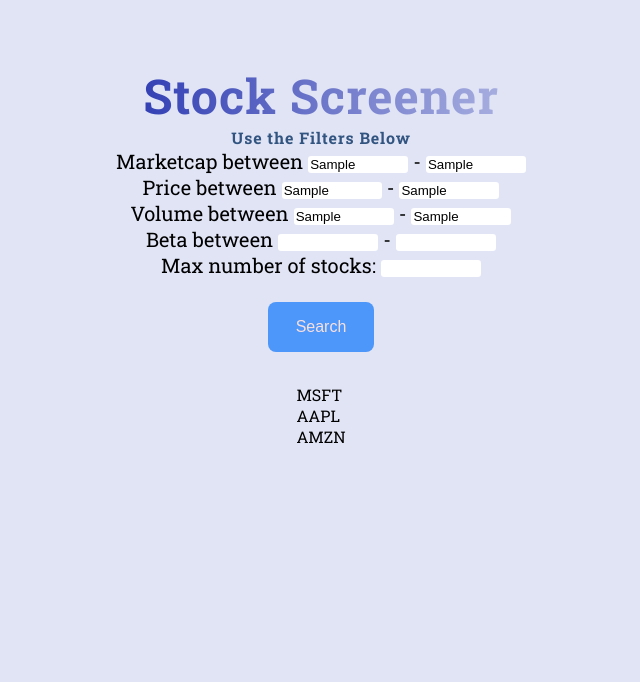
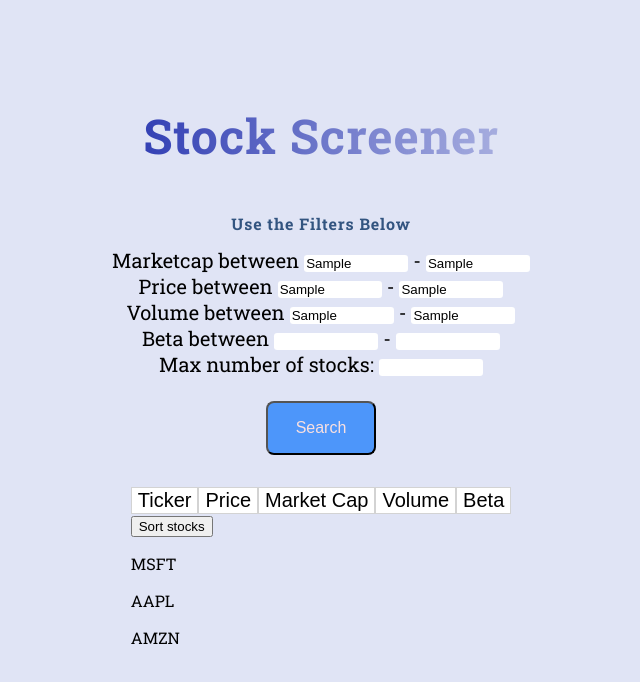
Before and after one commit to nickpraschma/Stock-Screener, a React (Create React App) app: page / in a window 1280 px wide. Both pictures are taken after typing "Sample", "Sample", "Sample", "Sample", "Sample", "Sample" into the empty fields and a click on the button "Search". Shown: the top 682 px of the page, without its empty margins (319-959 px from the left). Built offline with nearby package versions, Linux system fonts and the light colour scheme.

Commit message:
Add top bar and fix form

```diff
--- a/src/App.css
+++ b/src/App.css
@@ -1,11 +1,5 @@
 @import url("https://fonts.googleapis.com/css?family=Roboto+Slab:100,300,400,700");
 @import url("https://fonts.googleapis.com/css?family=Raleway:300,300i,400,400i,500,500i,600,600i,700,700i,800,800i,900,900i");
-
-* {
-  margin: 0;
-  border: 0;
-  box-sizing: border-box;
-}
 
 :root {
   --font-roboto: "Roboto Slab", serif;
@@ -83,6 +77,15 @@ span {
 input {
   border-radius: 0.2rem;
   width: 100px;
+  border: 0;
+}
+
+.topBarButton {
+  background-color: white;
+  border: 1px, solid, lightgrey;
+  font-size: 20px;
+  padding: 14px, 28px;
+  cursor: pointer;
 }
 
 /* .search input {
--- a/src/App.js
+++ b/src/App.js
@@ -1,20 +1,11 @@
 import { useState, useEffect } from 'react';
-
-import MovieCard from './MovieCard'
 import './App.css'
-import SearchIcon from './search.svg'
 import UserForm from './components/UserForm';
 import Stock from './components/Stock';
+import TopBar from './components/TopBar';
 
 const API_URL = 'http://www.omdbapi.com?apikey=5dad54a6'
 
-// const movie1 = {
-//     "Title": "The Amazing Spiderman T4 Premiere Special",
-//     "Year": "2012",
-//     "imdbID": "tt2233044",
-//     "Type": "movie",
-//     "Poster": "N/A"
-// }
 
 const fakeStocks = [
     {
@@ -56,18 +47,31 @@ const fakeStocks = [
 ]
 
 const App = () => {
-    // const [movies, setMovies] = useState([]);
     const [stocks, setStocks] = useState([]);
+
+    useEffect(() => {
+        console.log("Stocks changed");
+    }, [stocks])
 
     const searchStocks = async (filters) => {
         console.log(filters);
 
+
         // SEND API REQUEST HERE
-
         // After API request is done, render the stocks to the user
+        // Need to replace fakeStocks with real stocks from API
         setStocks(fakeStocks);
     }
 
+    // Sorts stocks alphabetically by symbol using built-in sorting algorithm
+    const sortStocks = () => {
+        let currentStocks = [...stocks];
+        currentStocks.sort((a, b) => a.symbol.localeCompare(b.symbol));
+        setStocks(currentStocks);
+    }
+
+
+    // Keep this as reference until we get the API to work
     // const searchMovies = async (title) => {
     //     const response = await fetch(`${API_URL}&s=${title}`)
     //     const data = await response.json()
@@ -75,18 +79,15 @@ const App = () => {
     //     setMovies(data.Search)
     // }
 
-    // useEffect(() => {
-    //     searchMovies('Spiderman')
-    // }, [])
-
     return (
         <div className="app">
             <h1>Stock Screener</h1>
             <h2>Use the Filters Below</h2>
             <UserForm searchStocks={searchStocks}/>
-            {
-                stocks.length > 0 &&
+            {stocks.length > 0 &&
                 <div>
+                    <TopBar />
+                    <button onClick={sortStocks}>Sort stocks</button>
                     {stocks.map((stock) => (
                         <Stock stock={stock}/>
                     ))}
--- /dev/null
+++ b/src/components/TopBar.js
@@ -0,0 +1,13 @@
+const TopBar = () => {
+    return (
+        <div>
+            <button className="topBarButton">Ticker</button>
+            <button className="topBarButton">Price</button>
+            <button className="topBarButton">Market Cap</button>
+            <button className="topBarButton">Volume</button>
+            <button className="topBarButton">Beta</button>
+        </div>
+    )
+}
+
+export default TopBar
--- a/src/components/UserForm.js
+++ b/src/components/UserForm.js
@@ -55,30 +55,30 @@ const UserForm = ({ searchStocks }) => {
                 <div>
                     <span>Marketcap </span>
                     <span>between </span>
+                    <input name="marketCapMoreThan" type="text" value={marketCapMoreThan} onChange={handleChange} />
+                    <span> - </span>
                     <input name="marketCapLowerThan" type="text" value={marketCapLowerThan} onChange={handleChange} />
-                    <span> - </span>
-                    <input name="marketCapMoreThan" type="text" value={marketCapMoreThan} onChange={handleChange} />
                 </div>
                 <div>
                     <span>Price </span>
                     <span>between </span>
+                    <input name="priceMoreThan" type="text" value={priceMoreThan} onChange={handleChange} />
+                    <span> - </span>
                     <input name="priceLowerThan" type="text" value={priceLowerThan} onChange={handleChange} />
-                    <span> - </span>
-                    <input name="priceMoreThan" type="text" value={priceMoreThan} onChange={handleChange} />
                 </div>
                 <div>
                     <span>Volume </span>
                     <span>between </span>
+                    <input name="volumeMoreThan" type="text" value={volumeMoreThan} onChange={handleChange} />
+                    <span> - </span>
                     <input name="volumeLowerThan" type="text" value={volumeLowerThan} onChange={handleChange} />
-                    <span> - </span>
-                    <input name="volumeMoreThan" type="text" value={volumeMoreThan} onChange={handleChange} />
                 </div>
                 <div>
                     <span>Beta </span>
                     <span>between </span>
+                    <input name="betaMoreThan" type="text" value={betaMoreThan} onChange={handleChange} />
+                    <span> - </span>
                     <input name="betaLowerThan" type="text" value={betaLowerThan} onChange={handleChange} />
-                    <span> - </span>
-                    <input name="betaMoreThan" type="text" value={betaMoreThan} onChange={handleChange} />
                 </div>
                 {/* <div>
                     <span>Sector </span>
```
